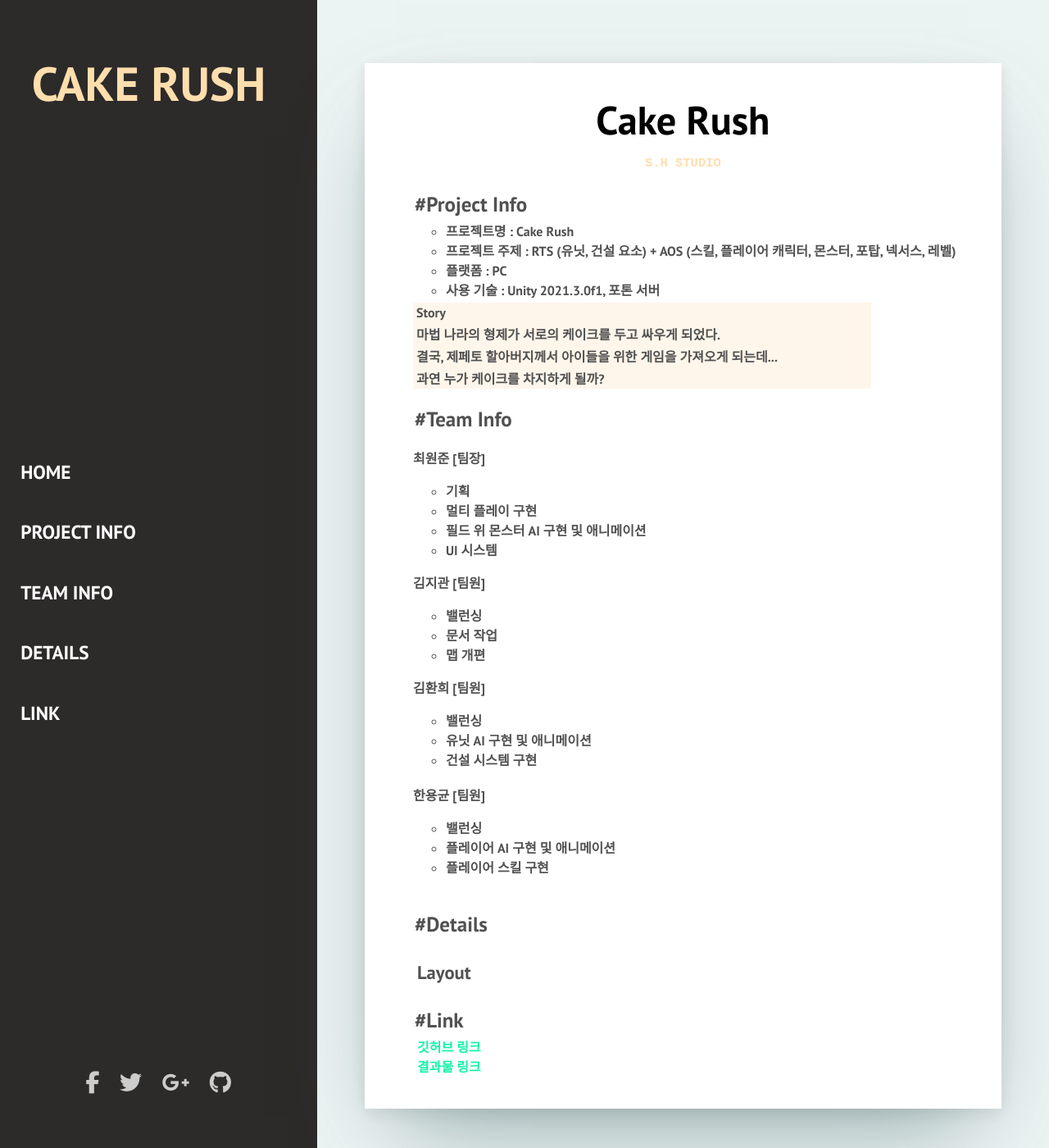
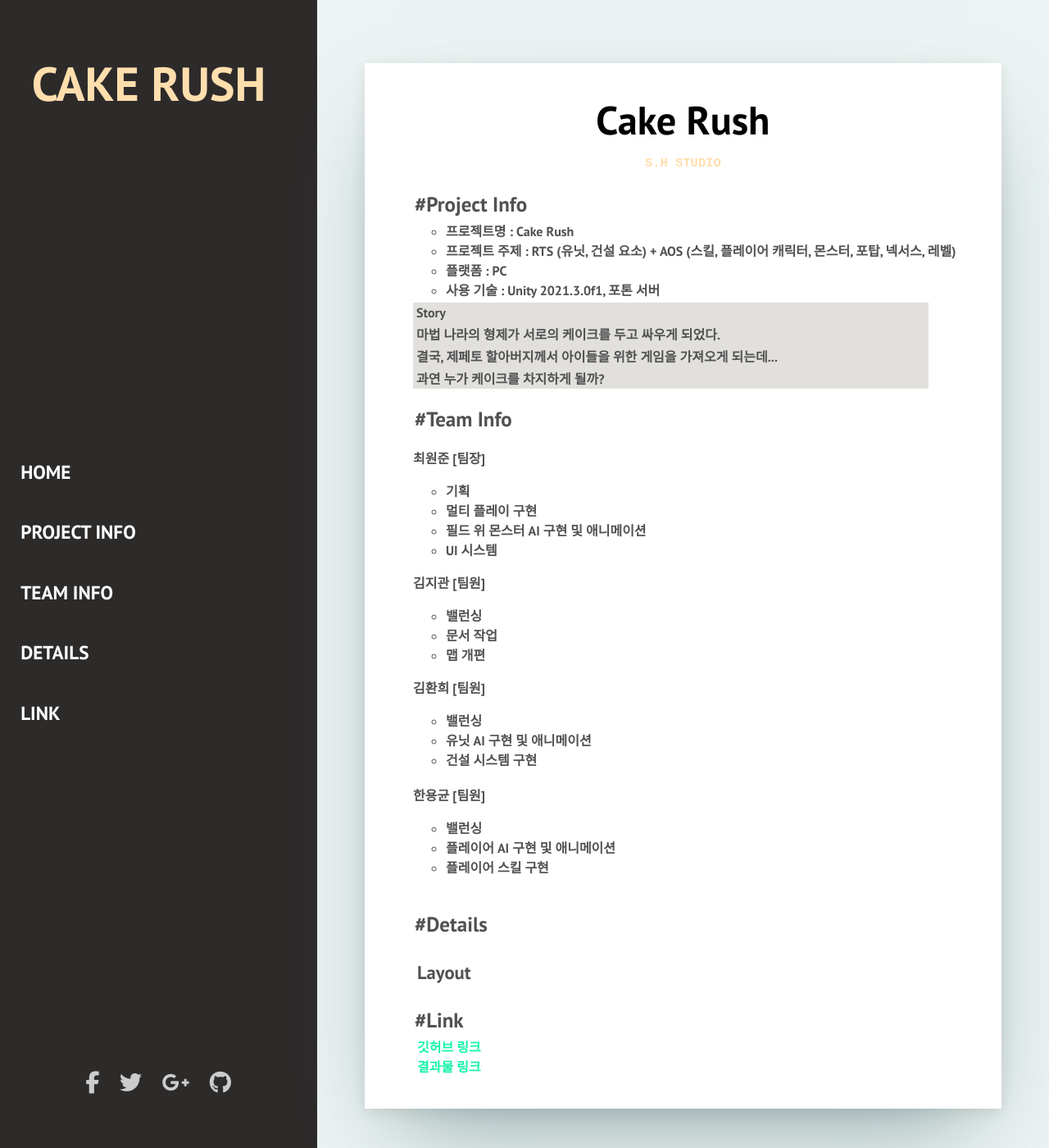
Before and after one commit to yong-gyun/Cake-Rush, a Jekyll site: the page built from index.html, in a window 1280 px wide and 1400 px high. Shown: the whole window at 82% size. Built offline with Jekyll 4.4.1, drawn with Linux system fonts in a browser that asks for light colours; nearby versions of some CDN libraries; some web fonts are replaced; library files that are not in the unit come from our copies; the list of posts is cut into pages by our own code.

Commit message:
Update index.html

```diff
--- a/index.html
+++ b/index.html
@@ -28,8 +28,8 @@ layout: default
 
   .story
   {
-    background-color: rgb(255, 246, 235);
-    margin-right: 20%;
+    background-color: rgb(226, 224, 221);
+    margin-right: 10%;
   }
 
   .story > p
```
